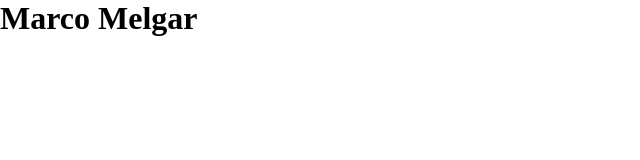
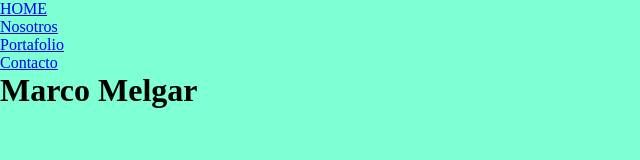
Before and after one commit to MarcoMelgar/Portalfoto-Melgar, a plain HTML site: page index.html in a window 1280 px wide. Shown: the whole page, without its empty margins (0-640 px from the left). Drawn offline with Linux system fonts and the light colour scheme.

Commit message:
inclusión nav

```diff
--- a/estilos.css
+++ b/estilos.css
@@ -2,3 +2,6 @@
     margin: 0%;
     padding: 0%;
 }
+body{
+    background-color: aquamarine;
+}
--- a/index.html
+++ b/index.html
@@ -8,6 +8,16 @@
     <title>Bootstrap</title>
 </head>
 <body>
+    <header>
+        <nav>
+            <ul>
+                <li><a href="#">HOME</a></li>
+                <li><a href="./Paginas/nosotros.html">Nosotros</a></li>
+                <li><a href="./Paginas/portafolio.html">Portafolio</a></li>
+                <li><a href="./Paginas/contacto.html">Contacto</a></li>
+            </ul>
+        </nav>
+    </header>
     <h1>Marco Melgar</h1>
 </body>
 </html>
```
Also changed, not shown: Paginas/contacto.html (+9 -0 lines), Paginas/nosotros.html (+10 -0 lines), Paginas/portafolio.html (+10 -0 lines).
